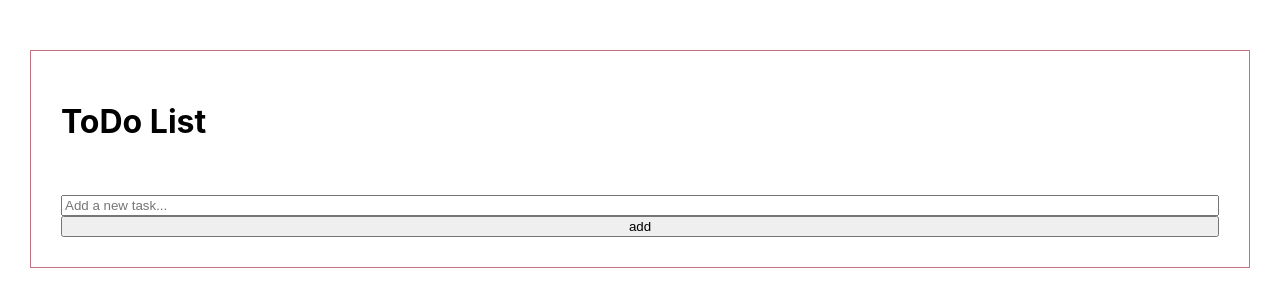
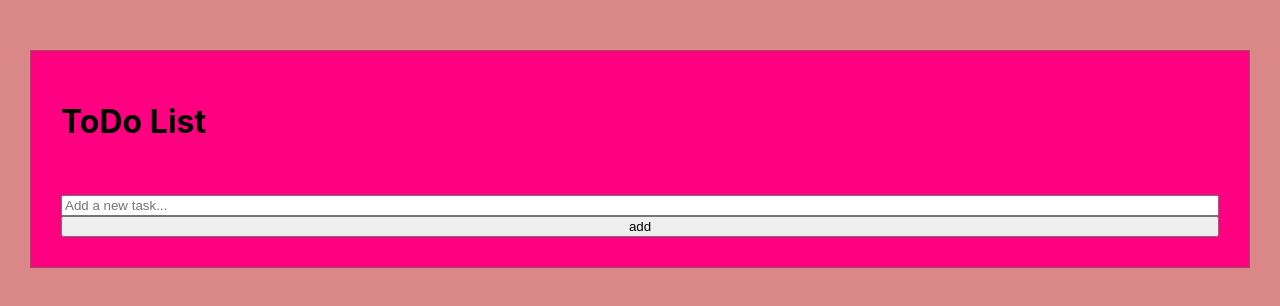
Before and after one commit to mayarsamir82/todo-list, a React (Create React App) app: page / in a window 1280 px wide. Shown: the top 306 px of the page. Built offline with nearby package versions, Linux system fonts and the light colour scheme.

Commit message:
change background color

```diff
--- a/src/App.css
+++ b/src/App.css
@@ -1,13 +1,32 @@
 .App{
-    border: 1px solid rgb(194, 114, 128);
+    border: 1px solid rgb(145, 83, 93);
     padding: 30px;
     margin: 50px 30px;
+    background-color:rgb(255, 0, 128);
+}
+
+/* App.css */
+
+html {
+  margin: 0;
+  padding: 0;
+  height: 100%;
+  background-color:#db8888; /* Change this to your desired background color */
+  /* Or use a background image */
+  /* background-image: url('path/to/your/image.jpg'); */
+  /* background-size: cover; */
+  /* background-repeat: no-repeat; */
+}
+
+.App {
+  min-height: 100%;
 }
 
 
 .to-do-container {
     display: flex;
     flex-direction: column;
+
 }
 
 .to-do-container ul li {
```
